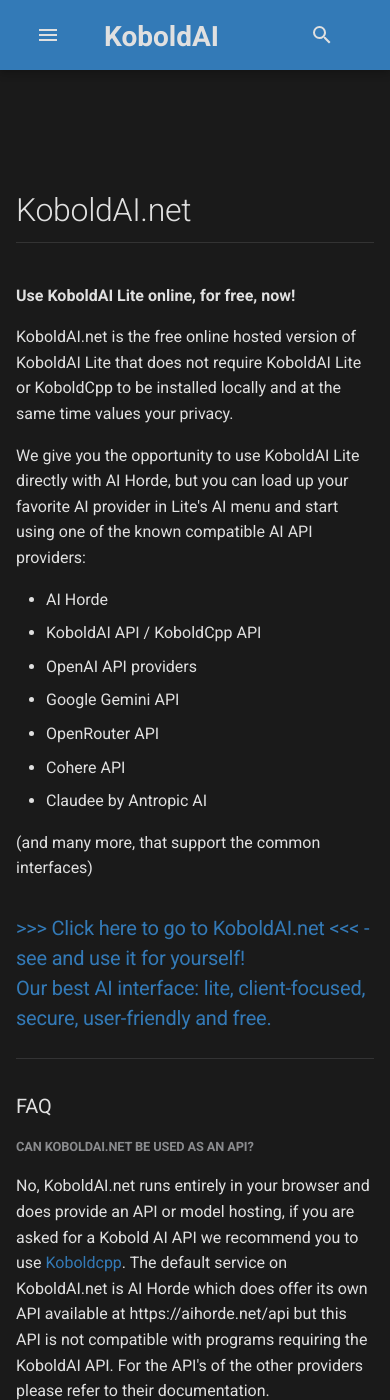
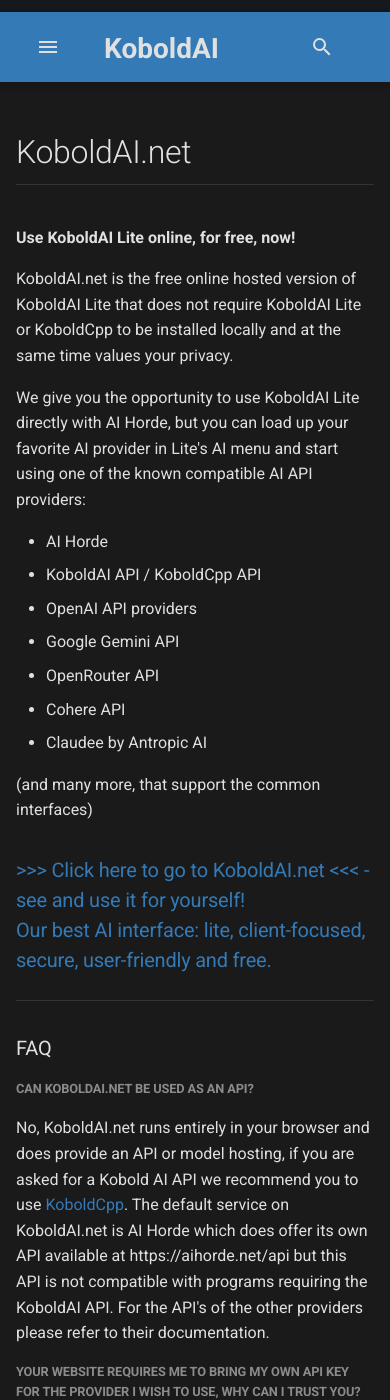
Before and after one commit to henk717/koboldai.com, an MkDocs documentation site: the page built from docs/Koboldai.net.md, in a window 390 px wide and 1400 px high. Built offline with MkDocs 1.6.1 and Material for MkDocs 9.7.7, drawn with Linux system fonts in a browser that asks for light colours.

Commit message:
Fixed the details in the layout and some typos in the links

```diff
--- a/docs/Koboldai.net.md
+++ b/docs/Koboldai.net.md
@@ -20,7 +20,7 @@ We give you the opportunity to use KoboldAI Lite directly with AI Horde, but you
 ---
 ### FAQ
 ##### Can KoboldAI.net be used as an API?
-No, KoboldAI.net runs entirely in your browser and does provide an API or model hosting, if you are asked for a Kobold AI API we recommend you to use [Koboldcpp](Koboldcpp.md).
+No, KoboldAI.net runs entirely in your browser and does provide an API or model hosting, if you are asked for a Kobold AI API we recommend you to use [KoboldCpp](KoboldCpp.md).
 The default service on KoboldAI.net is AI Horde which does offer its own API available at https://aihorde.net/api but this API is not compatible with programs requiring the KoboldAI API.
 For the API's of the other providers please refer to their documentation.
 
@@ -32,7 +32,7 @@ In some cases a service did not configure their API correctly and we have to use
 When you use KoboldAI Lite your stories are saved in your own browser, no data is sent to us. This does mean that you can loose them if you delete your cookies, so always make sure to use the save button to download a json file of your story to keep it safe.
 
 ##### How private is my session?
-What you send to the AI is as private as the AI Service you send it to. For AI Horde this means that your story will be sent to a random volunteer who may or may not be able to see your story. Because of this we recommend you to avoid any identifiable information in your stories when using this provider. If you need more privacy host your own [KoboldCpp](Koboldcpp.md) instance or use a different AI provider from the list which privacy policy you agree with.
+What you send to the AI is as private as the AI Service you send it to. For AI Horde this means that your story will be sent to a random volunteer who may or may not be able to see your story. Because of this we recommend you to avoid any identifiable information in your stories when using this provider. If you need more privacy host your own [KoboldCpp](KoboldCpp.md) instance or use a different AI provider from the list which privacy policy you agree with.
 
 ##### I want to use a program, provider or proxy for OpenAI that isn't operated by OpenAI, can I bring my own OpenAI API link?
 Yes! You can specify your own link to any OpenAI compatible provider or software. We support both the regular Completions (Recommended) and Chat Completions. You can even use this feature to test KoboldCpp's OpenAI compatibility.
--- a/docs/stylesheets/extra.css
+++ b/docs/stylesheets/extra.css
@@ -217,7 +217,8 @@
     background-color: var(--kai-bg-color);
     color: var(--kai-text-color);
     height: 3.5rem; /* Match header height */
-    padding-top: 1.4rem; /* Adjust title position */
+    padding-top: 0.9rem; /* Adjust title position for logo*/
+    padding-left: 3.5rem; /* Adjust title position for logo*/
   }
 
   .md-nav--primary .md-nav__title {
@@ -226,9 +227,4 @@
     height: 3.5rem; /* Match header height */
     padding-top: 1.4rem; /* Adjust title position */
   }
-
-  /* Adjust content padding to account for taller header */
-  .md-main__inner {
-    padding-top: 3.5rem;
-  }
 }
--- a/mkdocs.yml
+++ b/mkdocs.yml
@@ -1,6 +1,7 @@
 site_name: KoboldAI
 theme:
   name: material
+  custom_dir: overrides
   palette:
     scheme: slate
     primary: deep blue
--- /dev/null
+++ b/overrides/main.html
@@ -0,0 +1,17 @@
+{% extends "base.html" %}
+
+{% block extrahead %}
+  {{ super() }}
+  <meta property="og:type" content="website">
+  <meta property="og:site_name" content="KoboldAI">
+  <meta property="og:image" content="https://github.com/koboldai/KoboldAI/raw/main/static/koboldai.png">
+  <link rel="icon" type="image/png" href="favicon.png">
+{% endblock %}
+
+{% block announce %}
+  <!-- You can add an announcement banner here if needed -->
+{% endblock %}
+
+{% block content %}
+  {{ super() }}
+{% endblock %}
```
Also changed, not shown: 1 other file.
